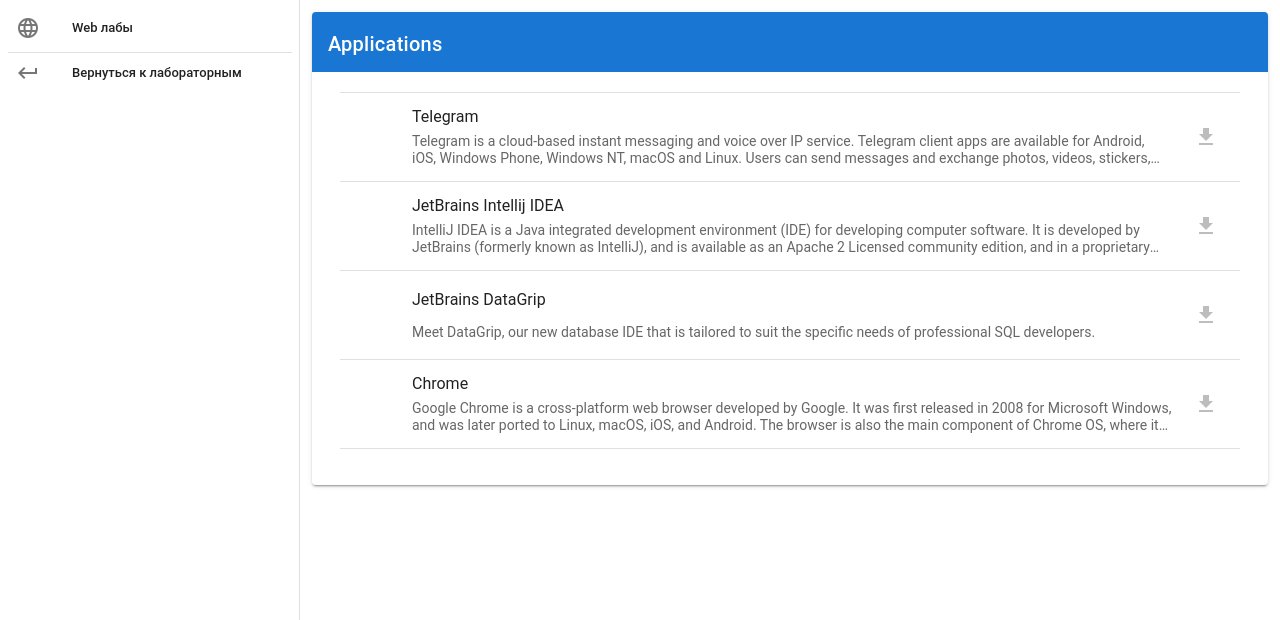
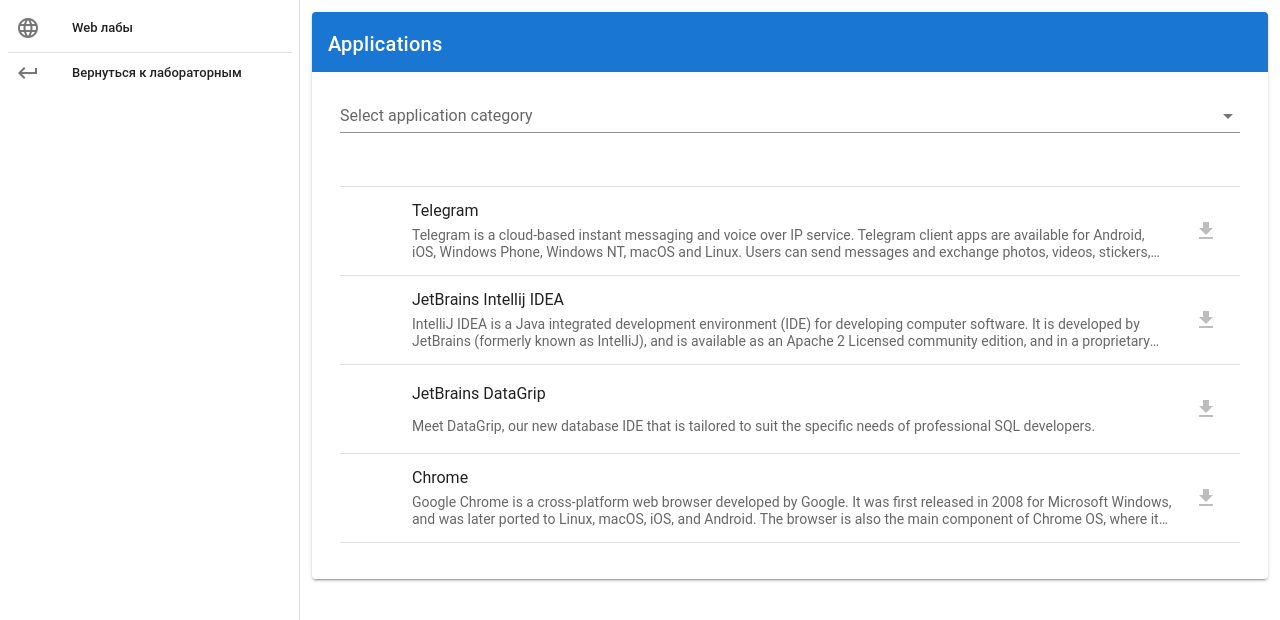
Before and after one commit to Whiner/web-labs-application, a Vue app: page /application-catalog in a window 1280 px wide. Shown: the top 620 px of the page. Built offline with nearby package versions, Linux system fonts and the light colour scheme; a small style sheet from the web is missing.

Commit message:
lab7: добавлен комбобокс с фильтрацией по категориям

```diff
--- a/src/components/lab7/ApplicationsCard.vue
+++ b/src/components/lab7/ApplicationsCard.vue
@@ -7,14 +7,24 @@
             <v-container fluid>
                 <v-row>
                     <v-col>
-                        <v-list>
+                        <v-combobox
+                                v-model="category"
+                                :items="categories"
+                                label="Select application category"
+                                clearable
+                        />
+                    </v-col>
+                </v-row>
+                <v-row>
+                    <v-col>
+                        <v-list v-if="filteredItems.length > 0">
                             <v-divider />
-                            <template v-for="(item, index) in items">
+                            <template v-for="(item, index) in filteredItems">
                                 <v-list-item :key="index"
                                              class="application-item"
                                              three-line
                                 >
-                                    <v-list-item-avatar>
+                                    <v-list-item-avatar class="d-flex align-self-center">
                                         <v-img :src="item.icon" />
                                     </v-list-item-avatar>
                                     <v-list-item-content>
@@ -32,6 +42,9 @@
                                 <v-divider :key="-index-1" />
                             </template>
                         </v-list>
+                        <p v-else class="subtitle-1 text-center">
+                            Nothing founded
+                        </p>
                     </v-col>
                 </v-row>
             </v-container>
@@ -41,19 +54,26 @@
 
 <script>
     import data from '../../res/data.json';
+    import category from '../../res/application-category.json';
 
     export default {
         name: 'ApplicationsCard',
         data: () => ({
             items: [],
+            category: null,
+            categories: [],
         }),
+        computed: {
+            filteredItems() {
+                if (this.category) {
+                    return this.items.filter(value => value.category === this.category.value);
+                }
+                return this.items;
+            },
+        },
         created() {
             this.items = data;
-        },
-        methods: {
-            download(url) {
-                console.log(url);
-            },
+            this.categories = category;
         },
     };
 </script>
--- /dev/null
+++ b/src/res/application-category.json
@@ -0,0 +1,14 @@
+[
+  {
+    "text": "IDEs",
+    "value": 1
+  },
+  {
+    "text": "Browsers",
+    "value": 2
+  },
+  {
+    "text": "Messengers",
+    "value": 3
+  }
+]
--- a/src/res/data.json
+++ b/src/res/data.json
@@ -3,24 +3,28 @@
     "name": "Telegram",
     "icon": "applications/telegram.png",
     "description": "Telegram is a cloud-based instant messaging and voice over IP service. Telegram client apps are available for Android, iOS, Windows Phone, Windows NT, macOS and Linux. Users can send messages and exchange photos, videos, stickers, audio and files of any type.",
-    "url": "https://telegram.org/"
+    "url": "https://telegram.org/",
+    "category": 3
   },
   {
     "name": "JetBrains Intellij IDEA",
     "icon": "applications/idea.png",
     "description": "IntelliJ IDEA is a Java integrated development environment (IDE) for developing computer software. It is developed by JetBrains (formerly known as IntelliJ), and is available as an Apache 2 Licensed community edition, and in a proprietary commercial edition. Both can be used for commercial development.",
-    "url": "https://www.jetbrains.com/idea/"
+    "url": "https://www.jetbrains.com/idea/",
+    "category": 1
   },
   {
     "name": "JetBrains DataGrip",
     "icon": "applications/datagrip.png",
     "description": "Meet DataGrip, our new database IDE that is tailored to suit the specific needs of professional SQL developers.",
-    "url": "https://www.jetbrains.com/datagrip/"
+    "url": "https://www.jetbrains.com/datagrip/",
+    "category": 1
   },
   {
     "name": "Chrome",
     "icon": "applications/chrome.png",
     "description": "Google Chrome is a cross-platform web browser developed by Google. It was first released in 2008 for Microsoft Windows, and was later ported to Linux, macOS, iOS, and Android. The browser is also the main component of Chrome OS, where it serves as the platform for web apps.",
-    "url": "https://www.google.com/intl/ru/chrome/"
+    "url": "https://www.google.com/intl/ru/chrome/",
+    "category": 2
   }
 ]
```
